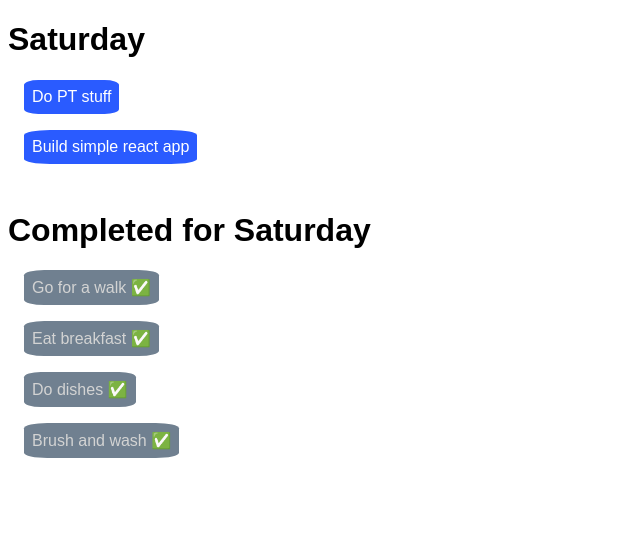
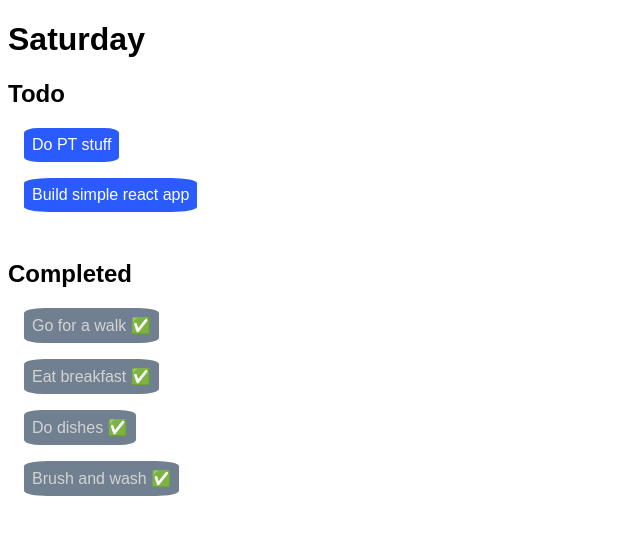
Before and after one commit to hudsonhs/react-todo-app, a Next.js app: page / in a window 1280 px wide. Shown: the top 534 px of the page, without its empty margins (0-640 px from the left). Built offline with nearby package versions, Linux system fonts and the light colour scheme.

Commit message:
Renamed things so it's more clear any list can be todo or completed

```diff
--- /dev/null
+++ b/app/List.jsx
@@ -0,0 +1,17 @@
+import ListItem from "./ListItem"
+
+export default function List({title, items}) {
+    return (
+        <>
+        <h2 className="list-title">{title}</h2>
+        <div className="list">
+            {items.map(item =>
+                <ListItem
+                    key={item.id}
+                    todo={item}
+                />
+            )}
+        </div>
+        </>
+    )
+}
--- /dev/null
+++ b/app/ListItem.jsx
@@ -0,0 +1,9 @@
+import './styles/style.css'
+
+export default function ListItem( {todo}) {
+    return (
+        <div className={`list-item ${todo.completed ? 'completed' : ''}`}>
+            {todo.text} {todo.completed && '✅'}
+        </div>
+    )
+}
--- a/app/TodoItem.jsx
+++ /dev/null
@@ -1,9 +0,0 @@
-import './styles/style.css'
-
-export default function TodoItem( {todo}) {
-    return (
-        <div className={`todo-item ${todo.completed ? 'completed' : ''}`}>
-            {todo.text} {todo.completed && '✅'}
-        </div>
-    )
-}
--- a/app/TodoList.jsx
+++ /dev/null
@@ -1,17 +0,0 @@
-import TodoItem from "./TodoItem"
-
-export default function TodoList({title, list}) {
-    return (
-        <>
-        <h1 className="todo-list-title">{title}</h1>
-        <div className="todo-list">
-            {list.map(todo =>
-                <TodoItem
-                    key={todo.id}
-                    todo={todo}
-                />
-            )}
-        </div>
-        </>
-    )
-}
--- a/app/page.jsx
+++ b/app/page.jsx
@@ -1,4 +1,4 @@
-import TodoList from "./TodoList"
+import List from "./List"
 import { mockTodoList } from "./mockData"
 
 export default function Home() {
@@ -10,13 +10,14 @@ export default function Home() {
   )
   return (
     <>
-      <TodoList
-        title={mockTodoList.title}
-        list={notDone}
+    <h1>{mockTodoList.title}</h1>
+      <List
+        title='Todo'
+        items={notDone}
       />
-      <TodoList
-        title={`Completed for ${mockTodoList.title}`}
-        list={completedTodos}
+      <List
+        title='Completed'
+        items={completedTodos}
       />
     </>
   )
--- a/app/styles/style.css
+++ b/app/styles/style.css
@@ -1,21 +1,20 @@
-.todo-item {
+.list-item {
     background-color: rgb(42, 91, 255);
     color:white;
     border-radius: 15%;
     max-width: fit-content;
     margin: 1rem;
     padding: .5rem;
-    font-family: sans-serif;
 }
 
-.todo-item.completed {
+.list-item.completed {
     background-color: slategray;
     color:lightgray}
 
-.todo-list {
+.list {
     margin-bottom: 3rem;
 }
 
-.todo-list-title {
+body {
     font-family: sans-serif;
 }
```
